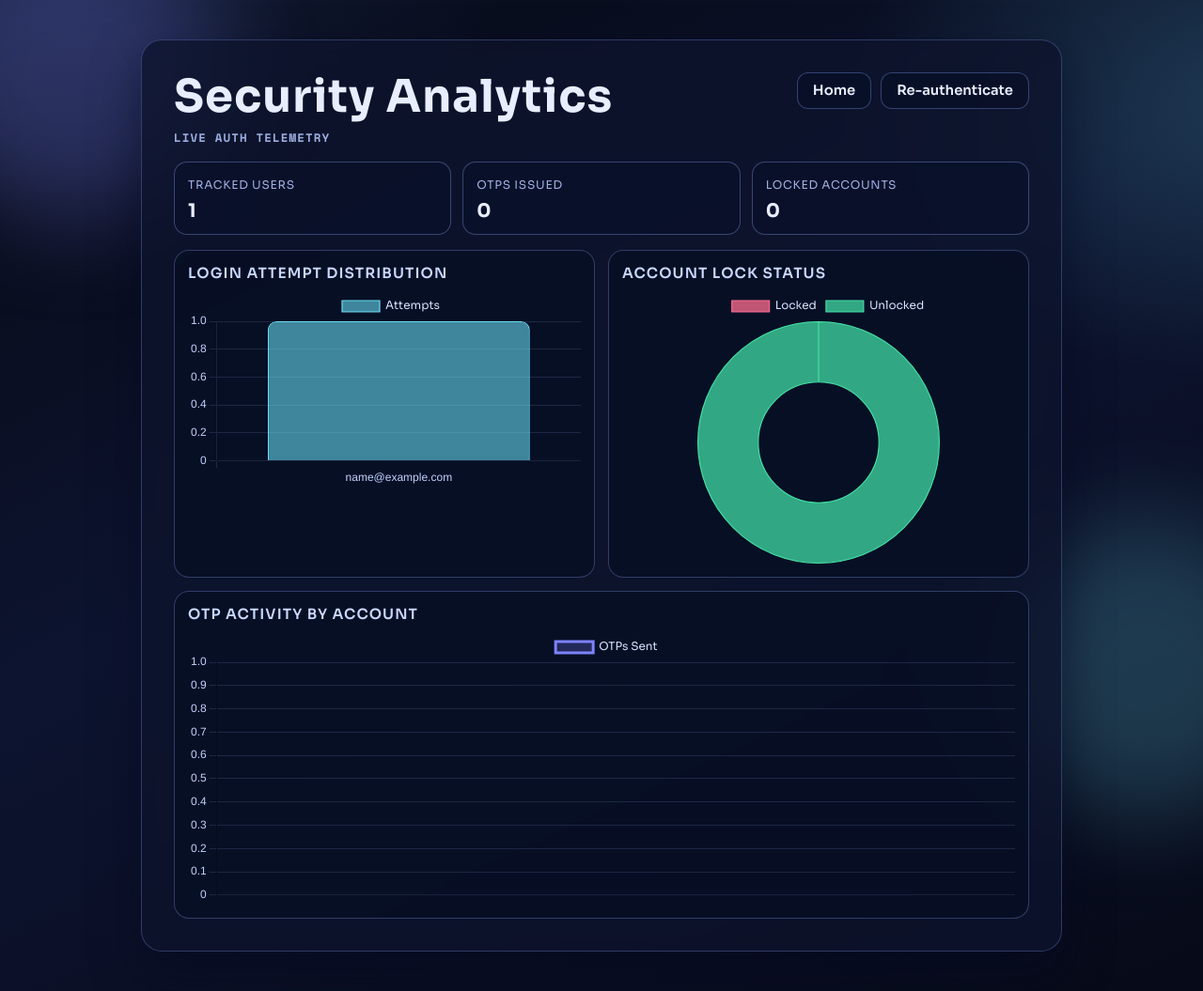
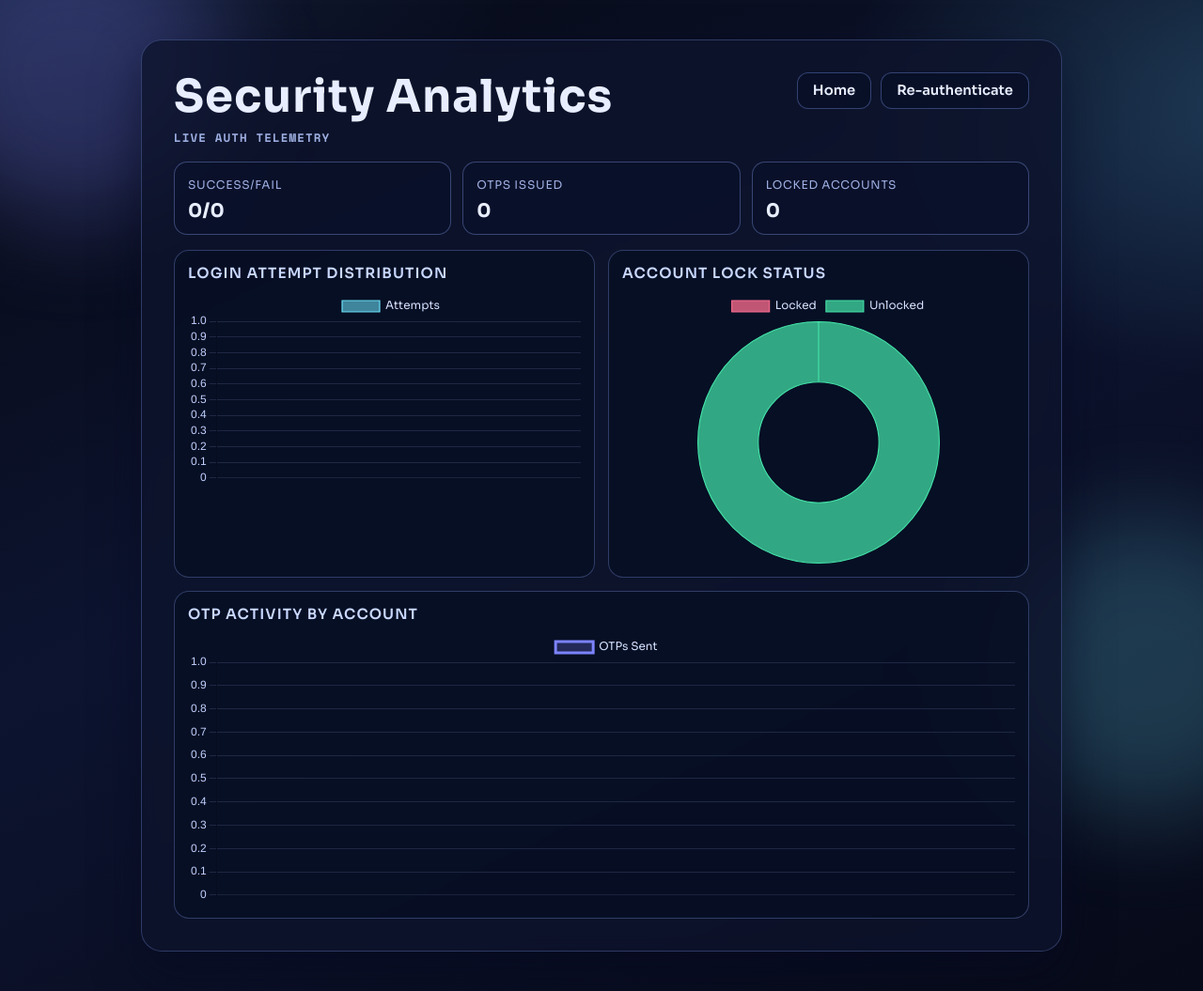
Before and after one commit to adhimiw/Ethical-hacking-, a Flask app: page /dashboard in a window 1280 px wide. Shown: the whole page at 94% size. Run offline with Flask 2, Linux system fonts and the light colour scheme; the visitor is signed in with stand-in values (Sample User, id 1); data comes from the database, SQL or seed files in the repository; data that the repository does not hold is empty.

Commit message:
Fix dashboard analytics logic and UI KPIs

```diff
--- a/app.py
+++ b/app.py
@@ -53,6 +53,15 @@ def init_db():
             locked BOOLEAN DEFAULT 0,
             failed_attempts INTEGER DEFAULT 0,
             last_attempt TIMESTAMP
+        )
+    ''')
+    c.execute('''
+        CREATE TABLE IF NOT EXISTS login_attempts (
+            id INTEGER PRIMARY KEY AUTOINCREMENT,
+            email TEXT NOT NULL,
+            success BOOLEAN NOT NULL,
+            ip_address TEXT,
+            timestamp TIMESTAMP DEFAULT CURRENT_TIMESTAMP
         )
     ''')
     c.execute('''
@@ -173,18 +182,22 @@ def login():
             return redirect(url_for('unlock'))
 
         if user[2] != password:
+            c.execute('INSERT INTO login_attempts (email, success, ip_address) VALUES (?, 0, ?)', (email, get_remote_address()))
             failed_attempts = user[5] + 1
             if failed_attempts >= 5:
                 c.execute('UPDATE users SET locked = 1 WHERE email = ?', (email,))
+                conn.commit()
                 flash('Your account is locked due to too many failed attempts.')
                 return redirect(url_for('unlock'))
             else:
                 c.execute('UPDATE users SET failed_attempts = ?, last_attempt = ? WHERE email = ?', (failed_attempts, datetime.now(), email))
+                conn.commit()
                 flash('Invalid password.')
                 return redirect(url_for('login'))
 
         # Generate and send OTP
         otp = generate_otp()
+        c.execute('INSERT INTO login_attempts (email, success, ip_address) VALUES (?, 1, ?)', (email, get_remote_address()))
         c.execute('INSERT INTO otps (email, otp) VALUES (?, ?)', (email, otp))
         conn.commit()
 
@@ -289,9 +302,13 @@ def dashboard():
     conn = sqlite3.connect('users.db')
     c = conn.cursor()
 
-    # Fetch login attempts data
-    c.execute('SELECT email, COUNT(*) as attempts FROM users GROUP BY email')
+    # Fetch login attempts data (actual history)
+    c.execute('SELECT email, COUNT(*) as attempts FROM login_attempts GROUP BY email')
     login_attempts = c.fetchall()
+
+    # Fetch success vs failure for extra signal
+    c.execute('SELECT success, COUNT(*) FROM login_attempts GROUP BY success')
+    success_failure = dict(c.fetchall())
 
     # Fetch account locks data
     c.execute('SELECT email, locked FROM users')
@@ -320,7 +337,9 @@ def dashboard():
         locked_count=locked_count,
         unlocked_count=unlocked_count,
         otp_labels=otp_labels,
-        otp_counts=otp_counts
+        otp_counts=otp_counts,
+        success_count=success_failure.get(1, 0),
+        failure_count=success_failure.get(0, 0)
     )
 
 # Initialize database
--- a/templates/dashboard.html
+++ b/templates/dashboard.html
@@ -28,8 +28,8 @@
 
             <div class="kpi-grid">
                 <div class="kpi">
-                    <small>Tracked Users</small>
-                    <strong>{{ total_users }}</strong>
+                    <small>Success/Fail</small>
+                    <strong>{{ success_count }}/{{ failure_count }}</strong>
                 </div>
                 <div class="kpi">
                     <small>OTPs Issued</small>
```
